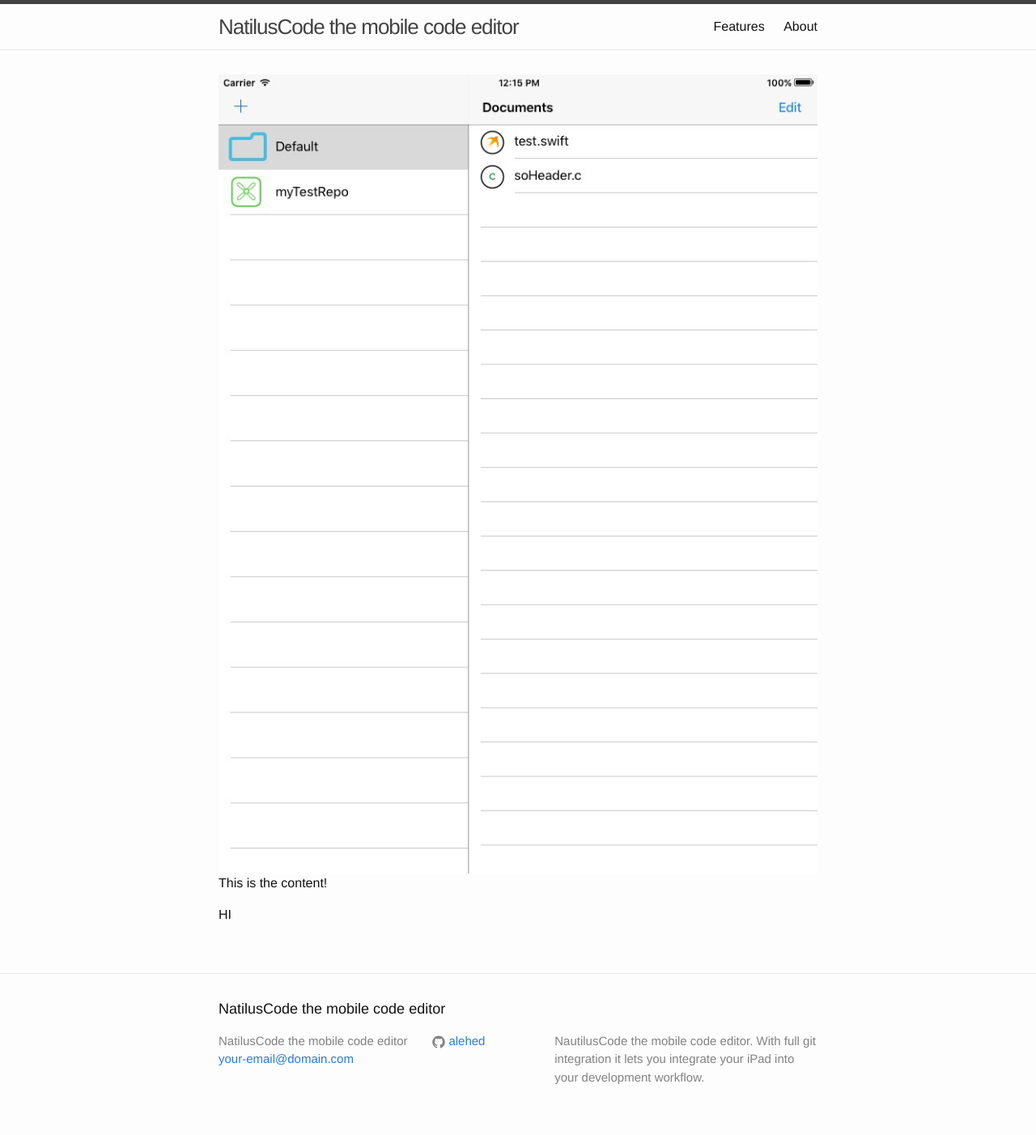
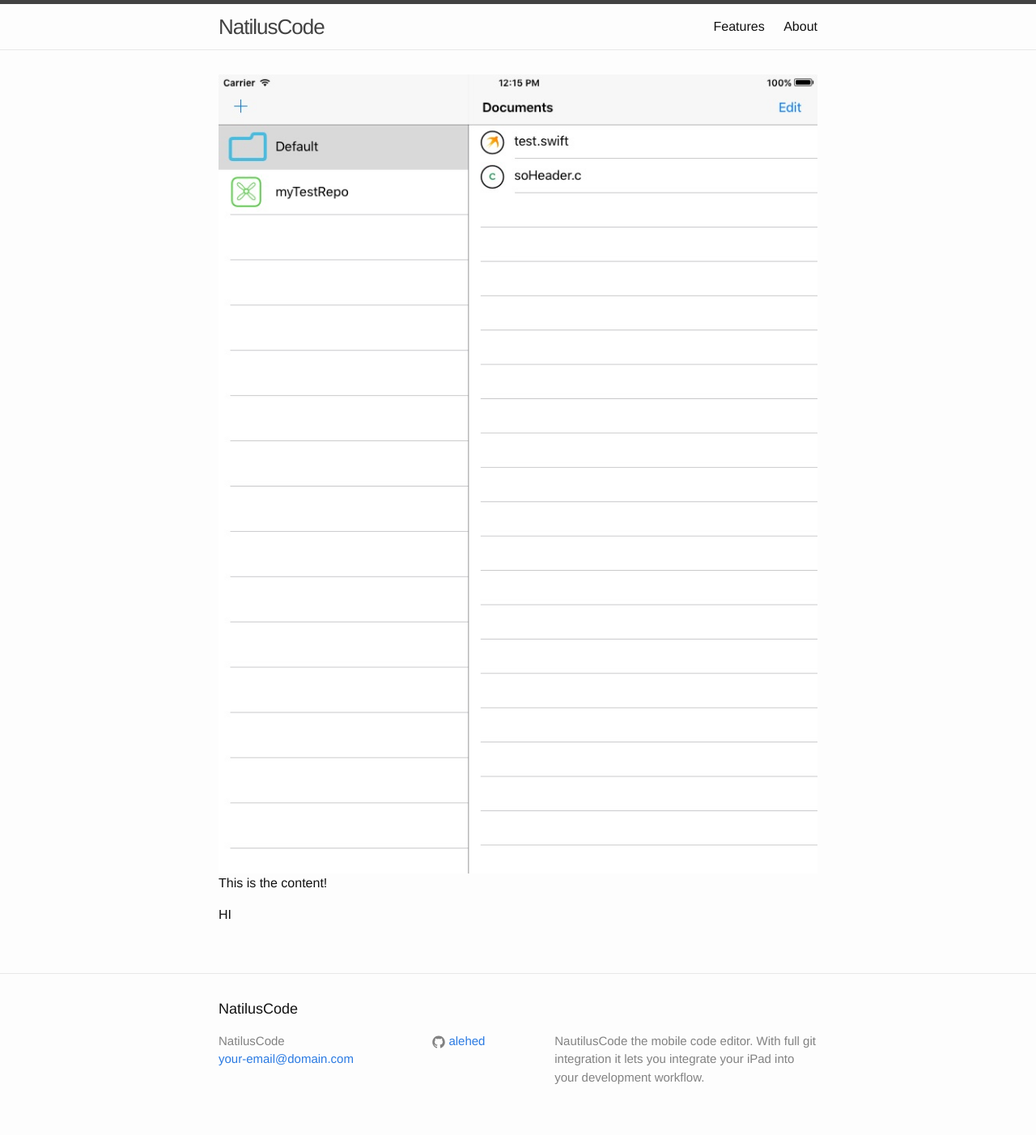
Before and after one commit to alehed/alehed.github.io, a Jekyll site: the page built from index.md, in a window 1280 px wide. Shown: the whole page at 81% size. Built offline with Jekyll 4.4.1, drawn with Linux system fonts in a browser that asks for light colours; some of the changed lines change nothing that is shown.

Commit message:
clean up the header

```diff
--- a/_config.yml
+++ b/_config.yml
@@ -6,7 +6,8 @@
 # 'jekyll serve'. If you change this file, please restart the server process.
 
 # Site settings
-title: NatilusCode the mobile code editor
+title: NatilusCode
+tagline: the mobile code editor
 email: your-email@domain.com
 description: >
   NautilusCode the mobile code editor. With full git integration it lets
--- a/_includes/head.html
+++ b/_includes/head.html
@@ -8,5 +8,4 @@
 
   <link rel="stylesheet" href="{{ "/css/main.css" | prepend: site.baseurl }}">
   <link rel="canonical" href="{{ page.url | replace:'index.html','' | prepend: site.baseurl | prepend: site.url }}">
-  <link rel="alternate" type="application/rss+xml" title="{{ site.title }}" href="{{ "/feed.xml" | prepend: site.baseurl | prepend: site.url }}">
 </head>
```
